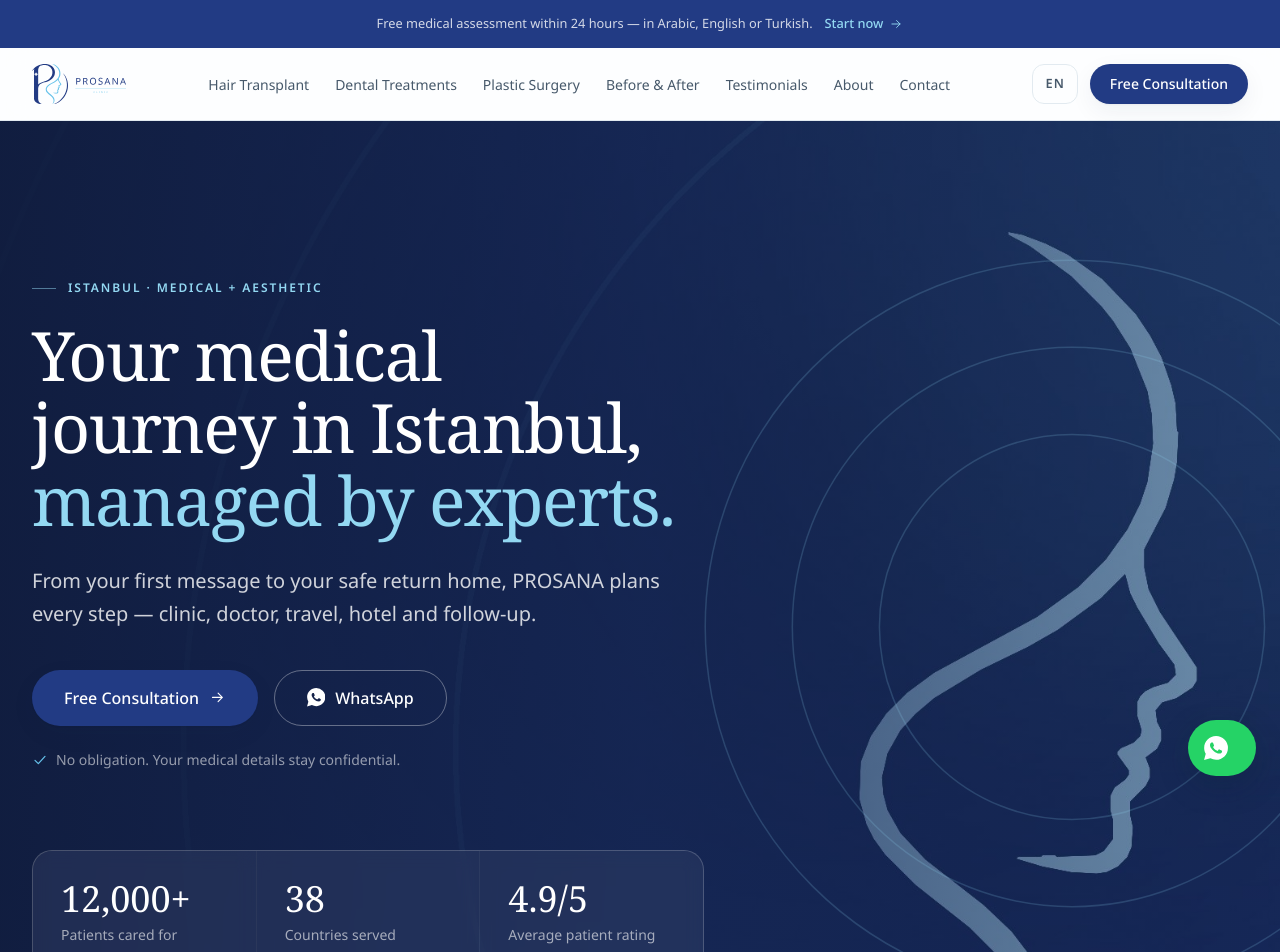
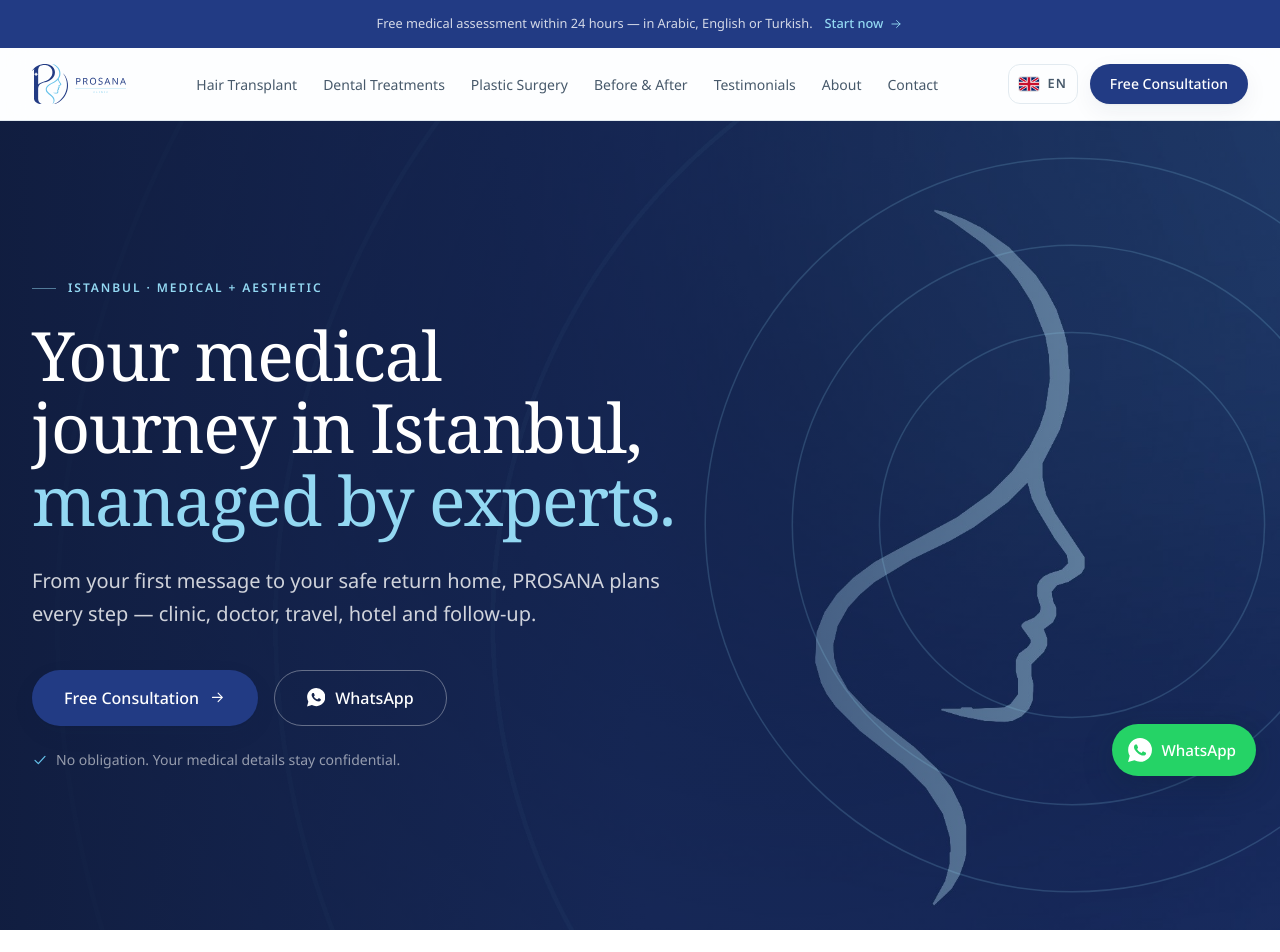
Before and after one commit to bashar0101/Prosana, a Next.js app: page /en in a window 1280 px wide. Shown: the top 952 px of the page. Built offline with nearby package versions, Linux system fonts and the light colour scheme.

Commit message:
change the location ,fix burger menu , add flags and add whatsapp

```diff
--- a/src/app/[locale]/contact/page.tsx
+++ b/src/app/[locale]/contact/page.tsx
@@ -133,7 +133,7 @@ export default async function ContactPage({ params }: PageProps) {
               <div className="rounded-card border-hairline mt-10 overflow-hidden border">
                 <iframe
                   title={page.details.directions}
-                  src={`https://www.google.com/maps?q=${mapsQuery}&hl=${locale}&output=embed`}
+                  src={`https://www.google.com/maps?q=${mapsQuery}&z=17&hl=${locale}&output=embed`}
                   loading="lazy"
                   referrerPolicy="no-referrer-when-downgrade"
                   className="h-64 w-full border-0"
--- a/src/components/layout/LanguageSwitcher.tsx
+++ b/src/components/layout/LanguageSwitcher.tsx
@@ -4,6 +4,7 @@ import Link from "next/link";
 import { usePathname } from "next/navigation";
 import { useEffect, useRef, useState } from "react";
 
+import { FlagIcon } from "@/components/ui/Flags";
 import { locales, localeNames, localeShortNames, type Locale } from "@/i18n/config";
 import { switchLocalePath } from "@/lib/routes";
 import { cn } from "@/lib/utils";
@@ -64,7 +65,7 @@ export function LanguageSwitcher({
         aria-haspopup="menu"
         aria-label={`${label} — ${localeNames[locale]}`}
         className={cn(
-          "inline-flex h-10 min-w-11 items-center justify-center rounded-xl border px-3 text-[0.8rem] font-semibold tracking-[0.08em] uppercase transition-colors",
+          "inline-flex h-10 items-center justify-center gap-2 rounded-xl border px-2.5 text-[0.8rem] font-semibold tracking-[0.08em] uppercase transition-colors",
           tone === "light"
             ? open
               ? "border-white/60 bg-white/10 text-white"
@@ -74,6 +75,7 @@ export function LanguageSwitcher({
               : "border-hairline hover:border-deep-300 hover:text-deep-700 text-slate-600",
         )}
       >
+        <FlagIcon locale={locale} />
         {localeShortNames[locale]}
       </button>
 
@@ -95,7 +97,7 @@ export function LanguageSwitcher({
                 lang={option}
                 aria-current={active ? "true" : undefined}
                 className={cn(
-                  "flex min-h-12 items-center justify-center text-center text-[0.95rem] transition-colors",
+                  "flex min-h-12 items-center justify-center gap-2.5 text-center text-[0.95rem] transition-colors",
                   active
                     ? "bg-deep-50 text-deep-700 font-semibold"
                     : "hover:bg-canvas text-slate-600",
@@ -103,6 +105,7 @@ export function LanguageSwitcher({
               >
                 {/* <bdi> isolates each name's own direction so العربية shapes
                     right-to-left without dragging the row's alignment with it. */}
+                <FlagIcon locale={option} />
                 <bdi>{localeNames[option]}</bdi>
               </Link>
             );
--- a/src/components/layout/WhatsAppButton.tsx
+++ b/src/components/layout/WhatsAppButton.tsx
@@ -8,6 +8,10 @@ type WhatsAppButtonProps = {
 /**
  * Floating WhatsApp action, present on every page.
  * Sits above the mobile safe area and never overlaps the footer form.
+ *
+ * The word "WhatsApp" is always visible rather than revealed on hover: a bare
+ * green circle reads as a generic call button, and hover does not exist on the
+ * phones most of this audience uses.
  *
  * The attention pulse is a box-shadow ring, not a scaled halo: `animate-ping`
  * scales its element to 2x, and a transform on a viewport-anchored button
@@ -21,12 +25,10 @@ export function WhatsAppButton({ href, label }: WhatsAppButtonProps) {
       target="_blank"
       rel="noopener noreferrer"
       aria-label={label}
-      className="group ease-brand animate-wa-pulse fixed end-4 bottom-[max(1rem,env(safe-area-inset-bottom))] z-[60] inline-flex items-center gap-3 rounded-full bg-[#25D366] p-4 text-white transition-transform duration-200 hover:scale-[1.04] focus-visible:scale-[1.04] sm:end-6 sm:bottom-6"
+      className="group ease-brand animate-wa-pulse fixed end-4 bottom-[max(1rem,env(safe-area-inset-bottom))] z-[60] inline-flex items-center gap-2.5 rounded-full bg-[#25D366] py-3.5 ps-4 pe-5 font-medium text-white transition-transform duration-200 hover:scale-[1.04] focus-visible:scale-[1.04] sm:end-6 sm:bottom-6"
     >
-      <WhatsAppIcon className="size-7 sm:size-6" />
-      <span className="ease-brand hidden max-w-0 overflow-hidden text-sm font-medium whitespace-nowrap transition-[max-width] duration-300 group-hover:max-w-40 sm:inline-block">
-        {label}
-      </span>
+      <WhatsAppIcon className="size-6 shrink-0" />
+      <span className="text-[0.95rem] whitespace-nowrap">WhatsApp</span>
     </a>
   );
 }
--- a/src/components/sections/Hero.tsx
+++ b/src/components/sections/Hero.tsx
@@ -72,23 +72,6 @@ export function Hero({ locale, dict, whatsappHref }: HeroProps) {
               {hero.note}
             </p>
           </div>
-
-          <dl className="rounded-card mt-16 grid max-w-2xl grid-cols-1 gap-px overflow-hidden border border-white/15 bg-white/10 sm:mt-20 sm:grid-cols-3">
-            {hero.stats.map((stat) => (
-              <div
-                key={stat.label}
-                className="bg-deep-800/40 px-6 py-6 backdrop-blur-sm sm:px-7 sm:py-7"
-              >
-                <dt className="sr-only">{stat.label}</dt>
-                <dd>
-                  <span className="block font-serif text-3xl text-white sm:text-4xl">
-                    {stat.value}
-                  </span>
-                  <span className="mt-1.5 block text-sm text-white/60">{stat.label}</span>
-                </dd>
-              </div>
-            ))}
-          </dl>
         </div>
       </Container>
     </section>
--- /dev/null
+++ b/src/components/ui/Flags.tsx
@@ -0,0 +1,102 @@
+import type { Locale } from "@/i18n/config";
+import { cn } from "@/lib/utils";
+
+/*
+ * Inline SVG rather than emoji flags: Windows Chrome has no flag glyphs and
+ * renders 🇬🇧 as the letters "GB" in a box, which looks broken on the platform
+ * a large share of this audience browses from.
+ *
+ * Simplified at the size these actually render (about 20px wide) — the shapes
+ * that carry recognition, not heraldic accuracy. Corners are rounded by the
+ * wrapper's CSS clip so no per-flag clipPath id can collide when two flags
+ * appear on the same page.
+ */
+
+type FlagProps = { className?: string };
+
+const VIEWBOX = "0 0 24 16";
+
+function UnitedKingdom() {
+  return (
+    <svg viewBox={VIEWBOX} aria-hidden className="h-full w-full">
+      <rect width="24" height="16" fill="#012169" />
+      <path d="M0 0l24 16M24 0L0 16" stroke="#FFF" strokeWidth="3.2" />
+      <path d="M0 0l24 16M24 0L0 16" stroke="#C8102E" strokeWidth="1.8" />
+      <path d="M12 0v16M0 8h24" stroke="#FFF" strokeWidth="5.4" />
+      <path d="M12 0v16M0 8h24" stroke="#C8102E" strokeWidth="3.2" />
+    </svg>
+  );
+}
+
+function SaudiArabia() {
+  return (
+    <svg viewBox={VIEWBOX} aria-hidden className="h-full w-full">
+      <rect width="24" height="16" fill="#165D31" />
+      {/* Stylised shahada script above the sword. */}
+      <g fill="#FFF">
+        <rect x="5" y="5.4" width="14" height="0.9" rx="0.45" />
+        <rect x="6.5" y="3.6" width="2.2" height="0.9" rx="0.45" />
+        <rect x="10" y="3.6" width="4" height="0.9" rx="0.45" />
+        <rect x="15.3" y="3.6" width="2.2" height="0.9" rx="0.45" />
+      </g>
+      {/* Sword: blade with a hilt at the left. */}
+      <g fill="#FFF">
+        <rect x="5" y="9.6" width="13" height="1" rx="0.5" />
+        <rect x="17.4" y="8.9" width="1.6" height="2.4" rx="0.8" />
+      </g>
+    </svg>
+  );
+}
+
+function Turkey() {
+  return (
+    <svg viewBox={VIEWBOX} aria-hidden className="h-full w-full">
+      <rect width="24" height="16" fill="#E30A17" />
+      <circle cx="9.4" cy="8" r="4" fill="#FFF" />
+      <circle cx="10.8" cy="8" r="3.2" fill="#E30A17" />
+      <path
+        d="M15.1 8l-2.2.72 1.36-1.88v2.32l1.36 1.88z"
+        fill="#FFF"
+        transform="rotate(-8 14.3 8)"
+      />
+    </svg>
+  );
+}
+
+function France() {
+  return (
+    <svg viewBox={VIEWBOX} aria-hidden className="h-full w-full">
+      <rect width="8" height="16" fill="#002395" />
+      <rect x="8" width="8" height="16" fill="#FFF" />
+      <rect x="16" width="8" height="16" fill="#ED2939" />
+    </svg>
+  );
+}
+
+const flags: Record<Locale, () => React.ReactElement> = {
+  en: UnitedKingdom,
+  ar: SaudiArabia,
+  tr: Turkey,
+  fr: France,
+};
+
+/**
+ * Decorative only — every place this is used also shows the language name, so
+ * nothing depends on the flag being read. Flags map to the market each language
+ * mainly serves, not to the language itself.
+ */
+export function FlagIcon({ locale, className }: FlagProps & { locale: Locale }) {
+  const Flag = flags[locale];
+
+  return (
+    <span
+      aria-hidden
+      className={cn(
+        "inline-block shrink-0 overflow-hidden rounded-[3px] ring-1 ring-black/10",
+        className ?? "h-3.5 w-5",
+      )}
+    >
+      <Flag />
+    </span>
+  );
+}
--- a/src/content/site.ts
+++ b/src/content/site.ts
@@ -5,8 +5,7 @@
  */
 
 /** The clinic's WhatsApp line, digits only, international format. */
-const rawWhatsApp =
-  process.env.NEXT_WHATSAPP_NUMBER?.replace(/\D/g, "") || "";
+const rawWhatsApp = process.env.NEXT_WHATSAPP_NUMBER?.replace(/\D/g, "") || "";
 
 /** Turkish mobile numbers read as +90 5XX XXX XX XX. Other formats pass through. */
 function formatPhone(digits: string): string {
@@ -18,10 +17,7 @@ export const site = {
   name: "PROSANA",
   legalName: "PROSANA Clinic",
   tagline: "Medical + Aesthetic Wellbeing",
-  url: (process.env.NEXT_SITE_URL || "https://prosanaclinic.com").replace(
-    /\/$/,
-    "",
-  ),
+  url: (process.env.NEXT_SITE_URL || "https://prosanaclinic.com").replace(/\/$/, ""),
   email: process.env.NEXT_CONTACT_EMAIL || "prosanaclinc@gmail.com",
   phone: process.env.NEXT_CONTACT_PHONE || formatPhone(rawWhatsApp),
   whatsapp: {
@@ -29,17 +25,20 @@ export const site = {
     display: formatPhone(rawWhatsApp),
   },
   address: {
-    street: "Nispetiye Cd. No. 1",
-    district: "Beşiktaş",
+    street: "Kazlıçeşme, Kennedy Cad. 52M",
+    district: "Zeytinburnu",
     city: "Istanbul",
     region: "İstanbul",
-    postalCode: "34340",
+    postalCode: "34020",
     country: "TR",
     countryName: "Türkiye",
   },
+  // Approximate coordinates for Kazlıçeşme, Zeytinburnu. Only the JSON-LD geo
+  // point uses these; the map embed and "open in Maps" link both search the
+  // address string above. Replace with the exact pin from Google Maps.
   geo: {
-    latitude: 41.0766,
-    longitude: 29.0234,
+    latitude: 40.9830567,
+    longitude: 28.9050964,
   },
   hours: {
     opens: "09:00",
@@ -58,11 +57,18 @@ export const site = {
   },
 } as const;
 
-export const mapsQuery = encodeURIComponent(
-  `${site.legalName}, ${site.address.street}, ${site.address.district}, ${site.address.city}`,
-);
+/**
+ * The clinic's own Google Maps place listing, not a text search — a search
+ * resolves to whatever Google thinks matches and can land on a neighbouring
+ * pin. Copied verbatim from the place URL with only the ephemeral `entry` and
+ * `g_ep` session parameters stripped; the `!1s0x…:0x…` feature id is what makes
+ * this resolve to exactly one place.
+ */
+export const mapsUrl =
+  "https://www.google.com/maps/place/Kazl%C4%B1%C3%A7e%C5%9Fme,+Kennedy+Cad.+52M,+34020+Zeytinburnu%2F%C4%B0stanbul/@40.9830765,28.9025543,17z/data=!3m1!4b1!4m6!3m5!1s0x14cabb78be1108b1:0xcc0514e19f37f91d!8m2!3d40.9830725!4d28.9051292!16s%2Fg%2F11l5l3k4nz";
 
-export const mapsUrl = `https://www.google.com/maps/search/?api=1&query=${mapsQuery}`;
+/** Embed source for the contact-page map, pinned to the exact coordinates. */
+export const mapsQuery = `${site.geo.latitude},${site.geo.longitude}`;
 
 /** wa.me deep link with a pre-filled, locale-aware first message. */
 export function whatsappHref(message?: string): string {
--- a/src/i18n/dictionaries/ar.ts
+++ b/src/i18n/dictionaries/ar.ts
@@ -76,11 +76,6 @@ export const ar: Dictionary = {
       titleAccent: "بإدارة خبراء.",
       text: "من أول رسالة حتى عودتك بأمان، تخطّط بروسانا كل خطوة — العيادة والطبيب والسفر والفندق والمتابعة.",
       note: "دون أي التزام. تبقى بياناتك الطبية سرية تماماً.",
-      stats: [
-        { value: "+12,000", label: "مريض تمت رعايته" },
-        { value: "38", label: "دولة نخدمها" },
-        { value: "4.9/5", label: "متوسط تقييم المرضى" },
-      ],
     },
     trust: {
       title: "ثقة مرضى من 38 دولة",
--- a/src/i18n/dictionaries/en.ts
+++ b/src/i18n/dictionaries/en.ts
@@ -75,11 +75,6 @@ export const en = {
       titleAccent: "managed by experts.",
       text: "From your first message to your safe return home, PROSANA plans every step — clinic, doctor, travel, hotel and follow-up.",
       note: "No obligation. Your medical details stay confidential.",
-      stats: [
-        { value: "12,000+", label: "Patients cared for" },
-        { value: "38", label: "Countries served" },
-        { value: "4.9/5", label: "Average patient rating" },
-      ],
     },
     trust: {
       title: "Trusted by patients from 38 countries",
--- a/src/i18n/dictionaries/fr.ts
+++ b/src/i18n/dictionaries/fr.ts
@@ -77,11 +77,6 @@ export const fr: Dictionary = {
       titleAccent: "orchestré par des experts.",
       text: "De votre premier message à votre retour en toute sécurité, PROSANA planifie chaque étape — clinique, médecin, voyage, hôtel et suivi.",
       note: "Sans engagement. Vos données médicales restent confidentielles.",
-      stats: [
-        { value: "12 000+", label: "Patients accompagnés" },
-        { value: "38", label: "Pays desservis" },
-        { value: "4,9/5", label: "Note moyenne des patients" },
-      ],
     },
     trust: {
       title: "La confiance de patients venus de 38 pays",
--- a/src/i18n/dictionaries/tr.ts
+++ b/src/i18n/dictionaries/tr.ts
@@ -77,11 +77,6 @@ export const tr: Dictionary = {
       titleAccent: "uzmanlar tarafından yönetilir.",
       text: "İlk mesajınızdan güvenli dönüşünüze kadar PROSANA her adımı planlar — klinik, doktor, seyahat, otel ve takip.",
       note: "Hiçbir yükümlülük yok. Tıbbi bilgileriniz gizli kalır.",
-      stats: [
-        { value: "12.000+", label: "Ağırlanan hasta" },
-        { value: "38", label: "Hizmet verilen ülke" },
-        { value: "4,9/5", label: "Ortalama hasta puanı" },
-      ],
     },
     trust: {
       title: "38 ülkeden hastanın güvendiği ekip",
--- a/src/lib/structured-data.ts
+++ b/src/lib/structured-data.ts
@@ -1,4 +1,4 @@
-import { site } from "@/content/site";
+import { mapsUrl, site } from "@/content/site";
 import { locales, localeHrefLang, type Locale } from "@/i18n/config";
 import { href, type RouteKey } from "@/lib/routes";
 
@@ -82,7 +82,7 @@ export function medicalBusinessSchema(locale: Locale, description: string): Json
       worstRating: 1,
     },
     sameAs: Object.values(site.social),
-    hasMap: `https://www.google.com/maps/search/?api=1&query=${site.geo.latitude},${site.geo.longitude}`,
+    hasMap: mapsUrl,
   };
 }
 
```
Also changed, not shown: src/components/layout/MobileNav.tsx (+11 -2 lines).
